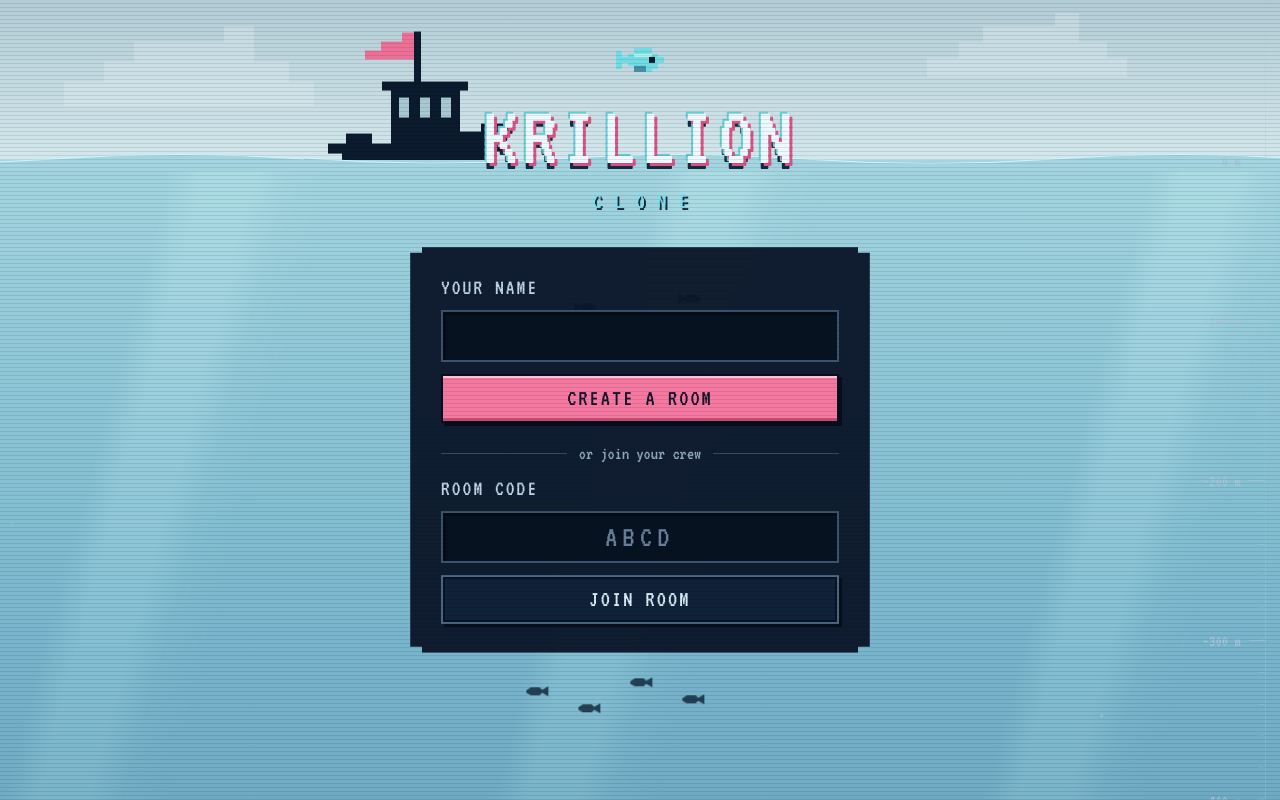
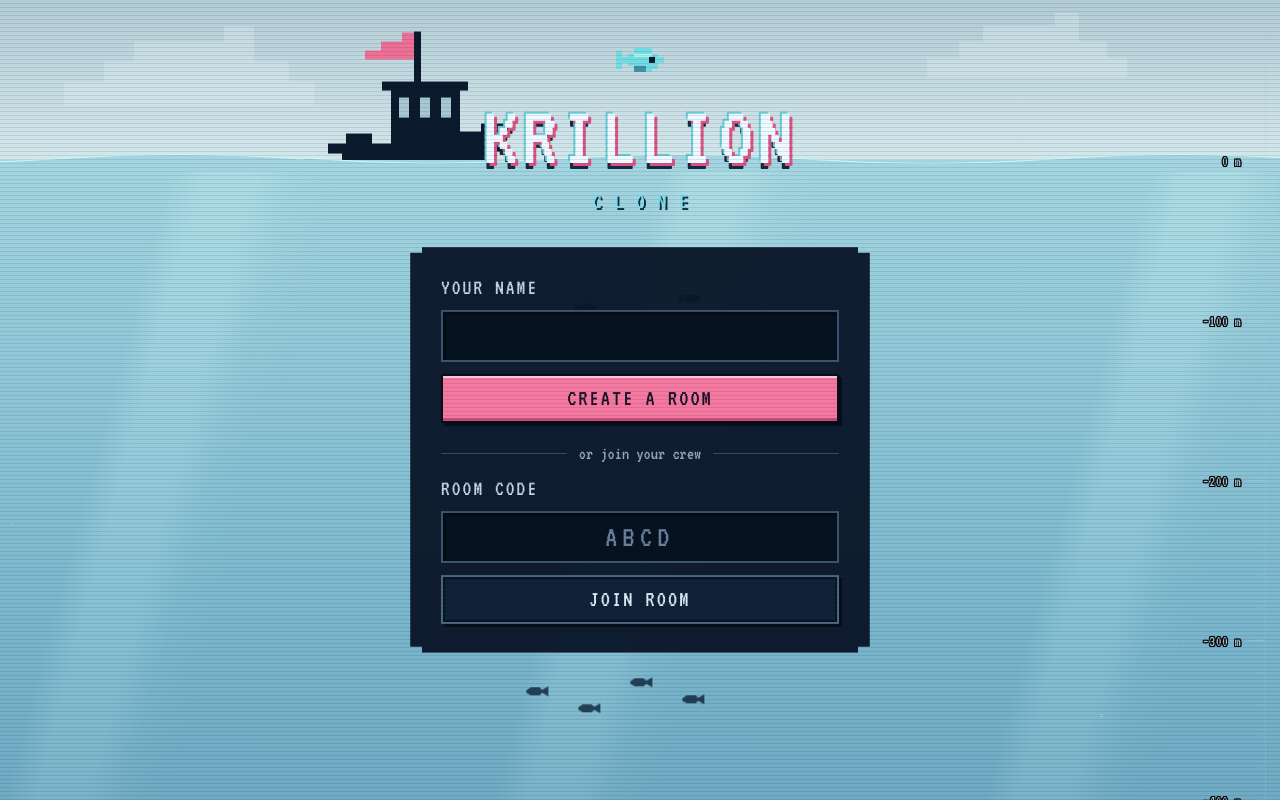
Before and after one commit to dylanydai/krillion-clone, a Next.js app: page / in a window 1280 px wide. Built offline with nearby package versions, Linux system fonts and the light colour scheme.

Commit message:
Outline depth ruler labels in black for contrast

```diff
--- a/app/globals.css
+++ b/app/globals.css
@@ -102,7 +102,7 @@ body:has(.game-screen) > .menu-ocean { display: none; }
 .ocean-school span:nth-child(4) { margin-top: 8px; }
 .ocean-ruler { position: absolute; inset: 0 14px 0 auto; width: 64px; border-right: 1px solid #afcbd744; }
 .ocean-depth-mark { position: absolute; right: 0; width: 16px; height: 20dvh; border-top: 1px solid #afcbd777; background: repeating-linear-gradient(to bottom, transparent 0 calc(20% - 1px), #afcbd744 calc(20% - 1px) 20%) right top / 7px 100% no-repeat; }
-.ocean-depth-mark span { position: absolute; right: 24px; top: -8px; color: #a8c4d6; white-space: nowrap; font: 16px var(--pixel-font); }
+.ocean-depth-mark span { position: absolute; right: 24px; top: -8px; color: #a8c4d6; white-space: nowrap; font: 16px var(--pixel-font); text-shadow: -1px -1px 0 #000, 0 -1px 0 #000, 1px -1px 0 #000, -1px 0 0 #000, 1px 0 0 #000, -1px 1px 0 #000, 0 1px 0 #000, 1px 1px 0 #000; }
 .ocean-diver { position: absolute; top: 0; width: 150px; transform: translate(-50%, -20px); will-change: translate; color: var(--fish-color); text-align: center; }
 .dive-fish { position: relative; width: 64px; height: 40px; animation: fish-sway 3s ease-in-out infinite; }
 .dive-fish { margin-inline: auto; }
```
